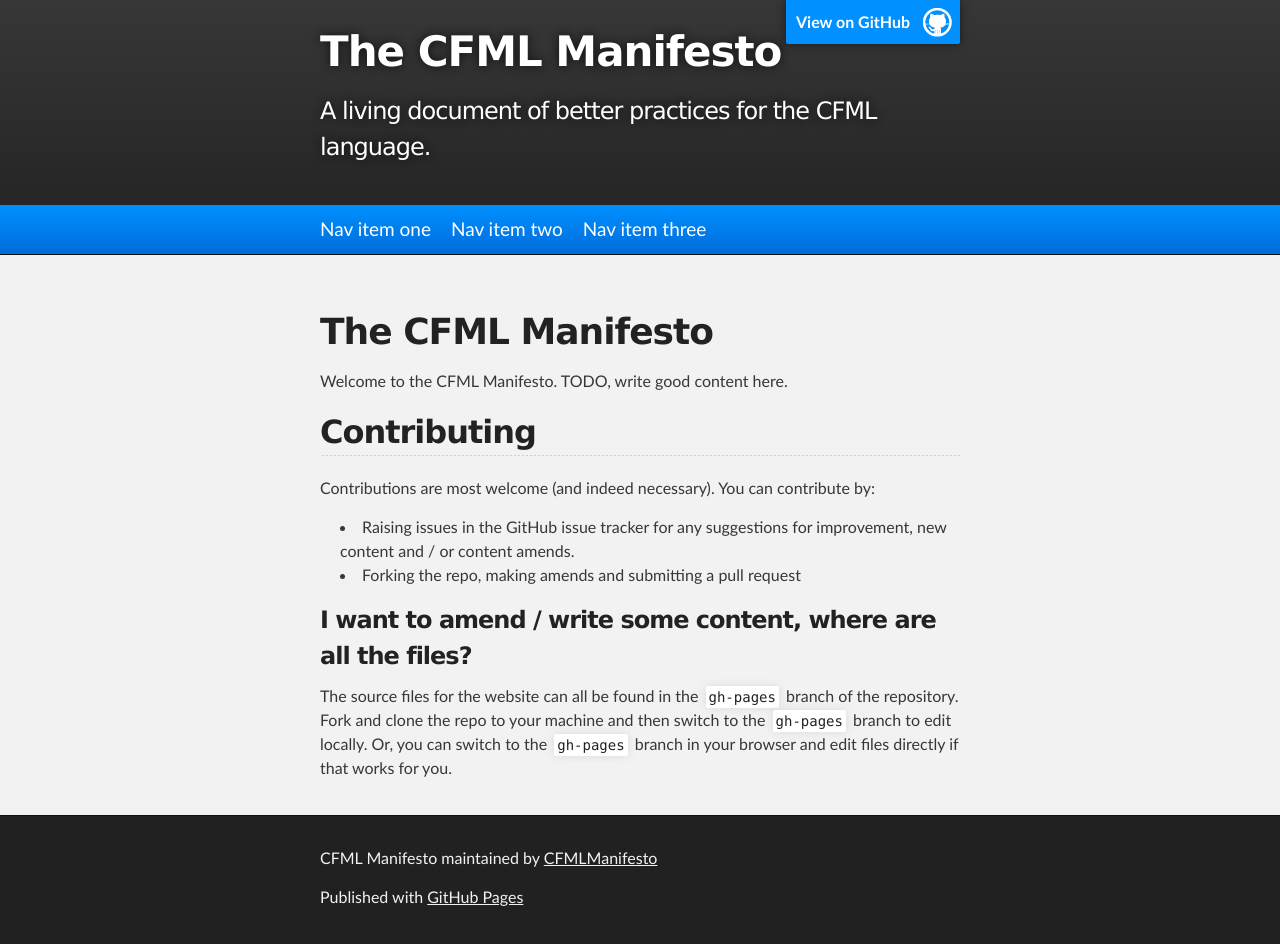
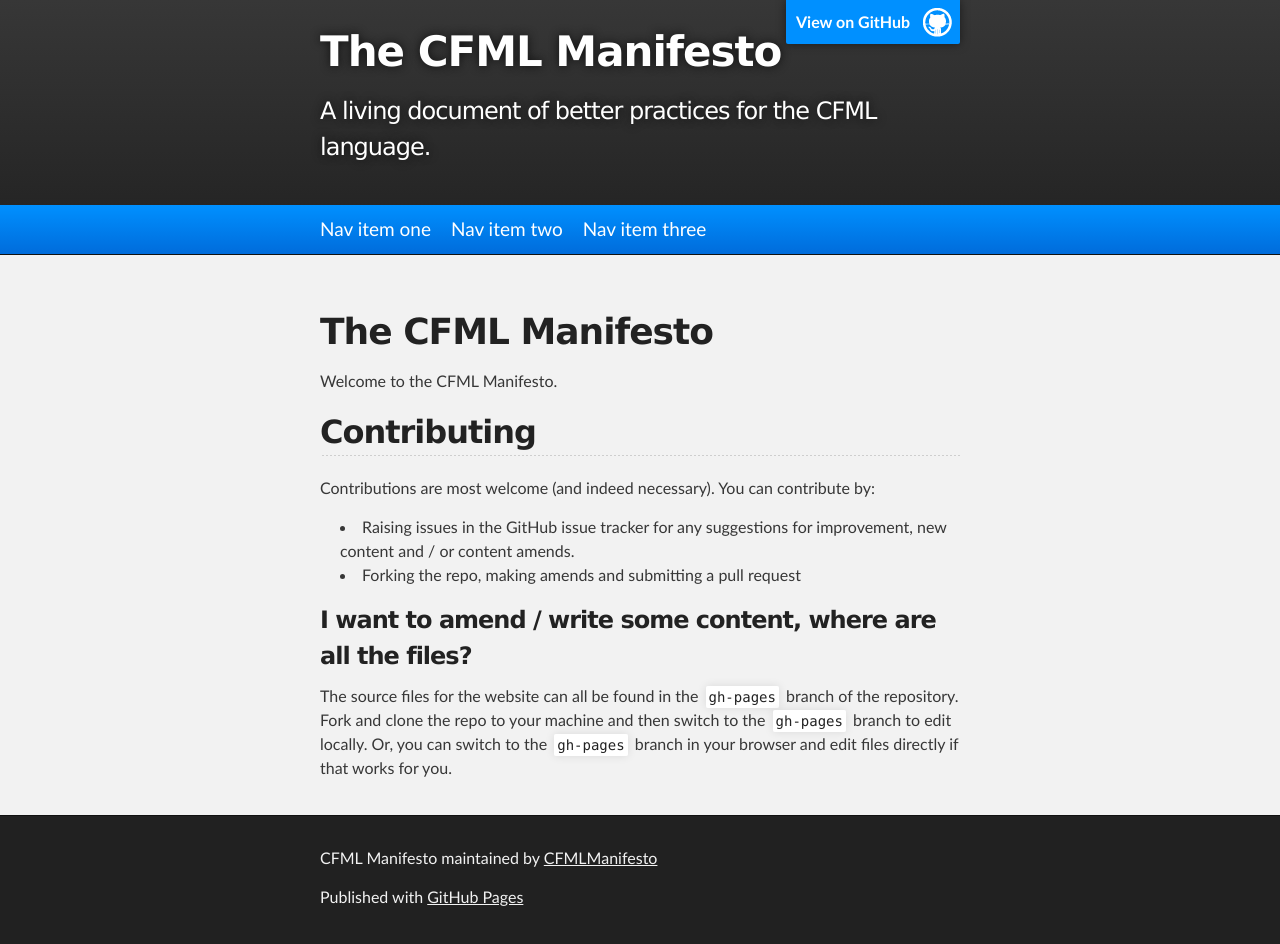
Before and after one commit to CFMLManifesto/CFMLManifesto, a Jekyll site: the page built from index.html, in a window 1280 px wide. Built offline with Jekyll 4.4.1, drawn with Linux system fonts in a browser that asks for light colours; Markdown is read by kramdown in place of the engine named in the settings.

Commit message:
Checking to see if I’m able to make changes to the CFML repo without reading the docs :)

```diff
--- a/index.html
+++ b/index.html
@@ -8,7 +8,7 @@
 	The CFML Manifesto
 </h1>
 
-<p>Welcome to the CFML Manifesto. TODO, write good content here.</p>
+<p>Welcome to the CFML Manifesto.</p>
 
 <h2>
 	<a name="contributing" class="anchor" href="#contributing"> <span class="octicon octicon-link"></span> </a>
```
